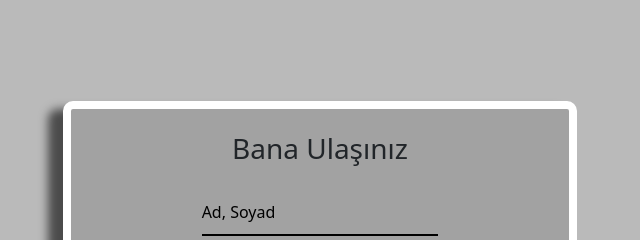
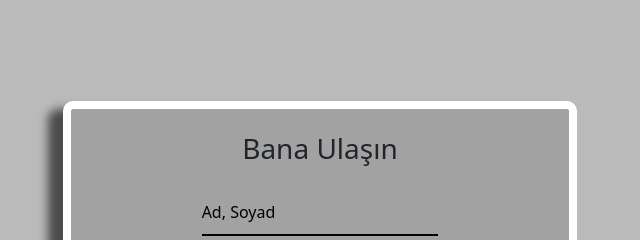
Before and after one commit to Sametakkaya/Portfolio, a plain HTML site: page index.html in a window 1280 px wide. Shown: the part 2424-2664 px from the top of the page, 628-1268 px from the left. Drawn offline with nearby package versions, Linux system fonts and the light colour scheme.

Commit message:
git push origin

```diff
--- a/index.html
+++ b/index.html
@@ -178,7 +178,7 @@
       </div>
       <div class="iletisim col-12 col-md-5" id="iletisim">
         <form action="mailto:burak_samet19@hotmail.com" method="get">
-          <h3>Bana Ulaşınız</h3>
+          <h3>Bana Ulaşın</h3>
           <div class="contact">
             <input type="text" name="ad" required>
             <label for="Ad">Ad, Soyad</label>
```
